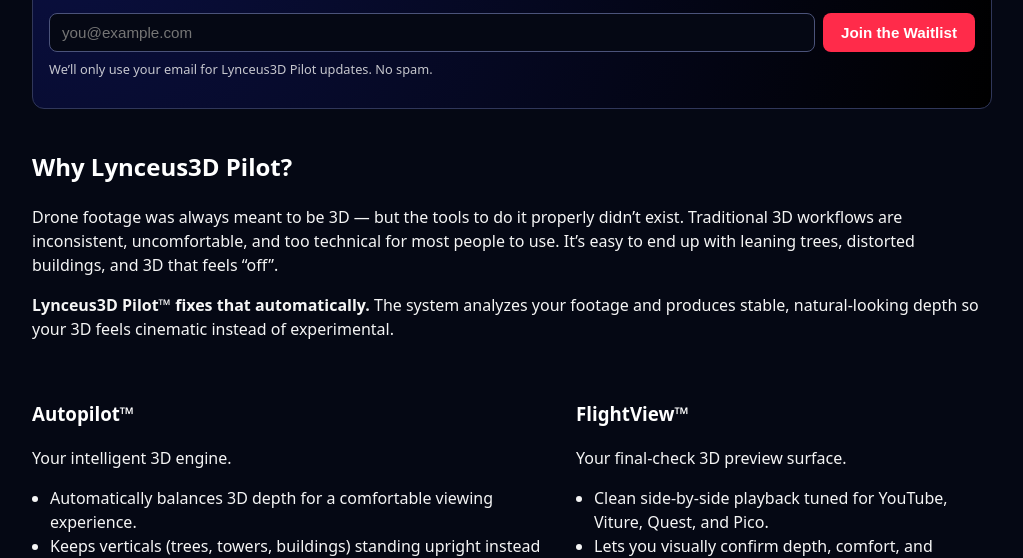
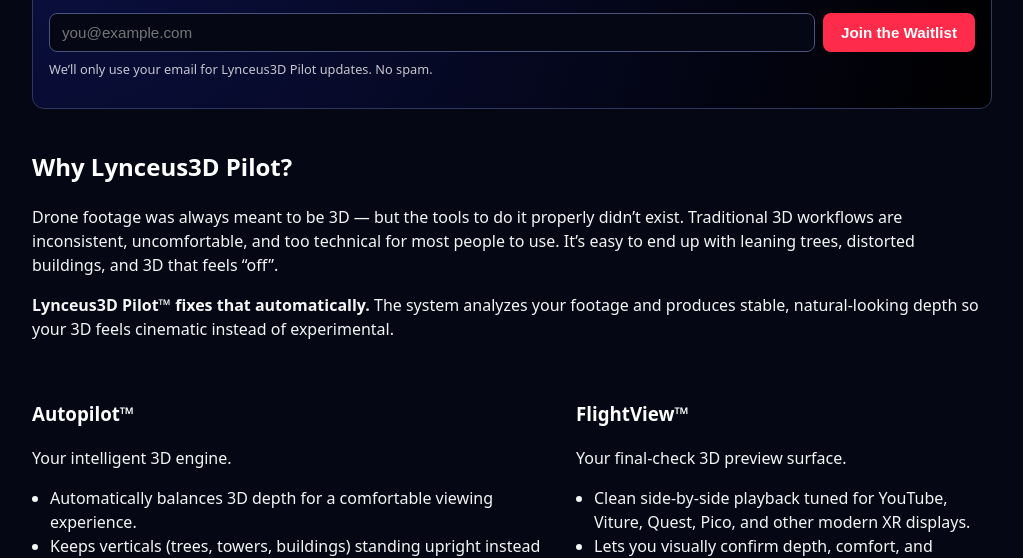
Before and after one commit to Lynceus3D/lynceus3d-landing, a plain HTML site: page index.html in a window 1280 px wide. Shown: the part 403-961 px from the top of the page, without its empty margins (128-1151 px from the left). Drawn offline with Linux system fonts and the light colour scheme.

Commit message:
Update index.html

```diff
--- a/index.html
+++ b/index.html
@@ -159,7 +159,7 @@
           Your final-check 3D preview surface.
         </p>
         <ul>
-          <li>Clean side-by-side playback tuned for YouTube, Viture, Quest, and Pico.</li>
+          <li>Clean side-by-side playback tuned for YouTube, Viture, Quest, Pico, and other modern XR displays.</li>
           <li>Lets you visually confirm depth, comfort, and geometry before you publish.</li>
           <li>Makes it easy to review and share 3D results without touching your editing timeline.</li>
           <li>Designed for quick yes/no confidence checks on every shot.</li>
```
